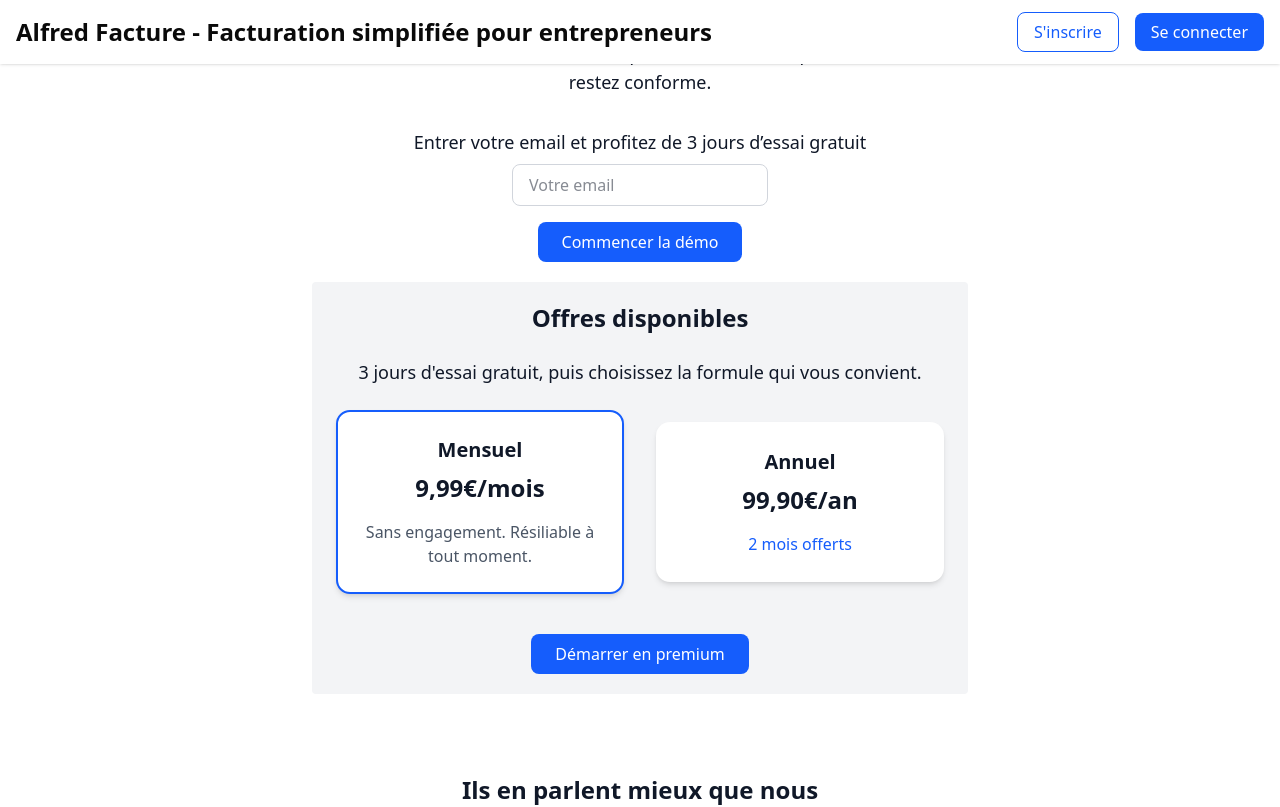
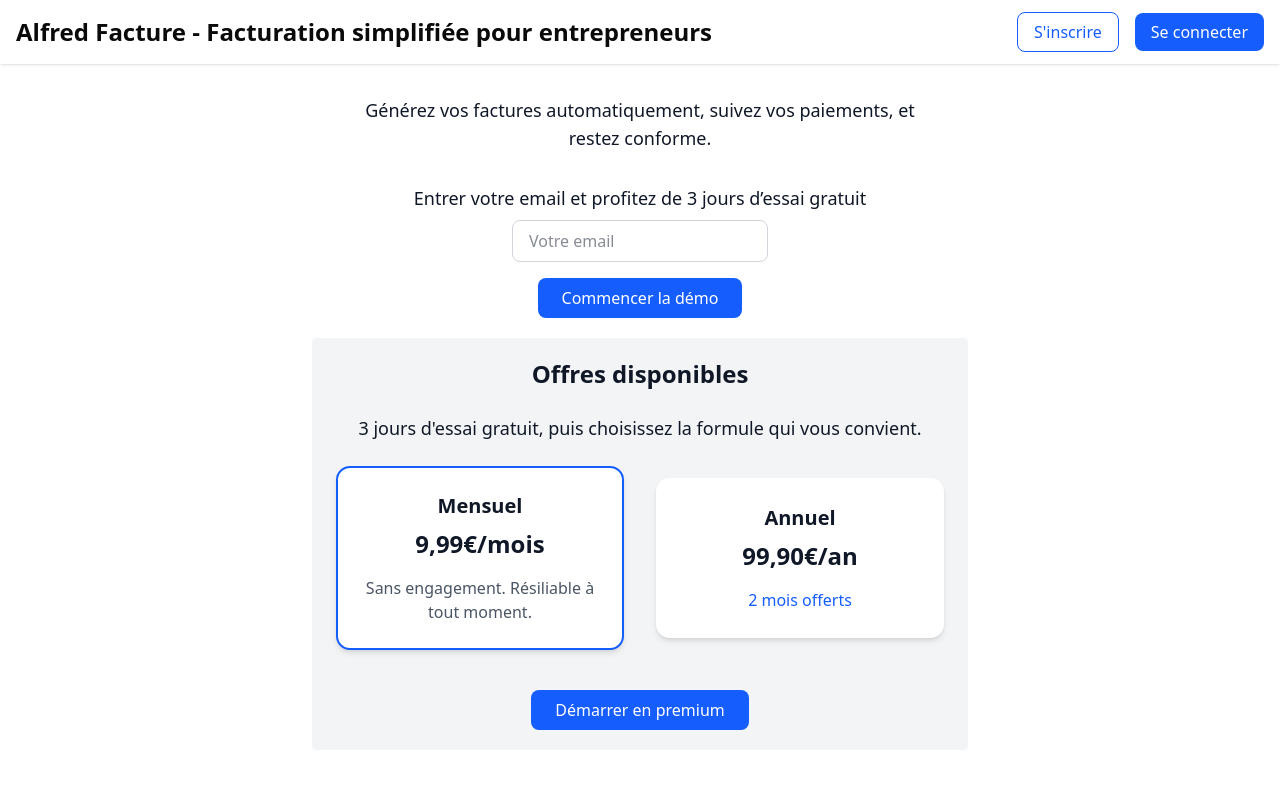
Before and after one commit to Loan69/invoice-app, a Next.js app: page /landing in a window 1280 px wide. Shown: the top 807 px of the page. Built offline with nearby package versions, Linux system fonts and the light colour scheme.

Commit message:
Page de base : landing

```diff
--- a/src/app/landing/page.tsx
+++ b/src/app/landing/page.tsx
@@ -59,7 +59,7 @@
         </nav>
       </header>
 
-      <main className="min-h-screen flex flex-col items-center justify-center px-6 bg-white text-gray-900 pt-10">
+      <main className="min-h-screen flex flex-col items-center justify-center px-6 bg-white text-gray-900 pt-24">
 
         <p className="text-lg mb-8 text-center max-w-xl">
           Générez vos factures automatiquement, suivez vos paiements, et restez conforme.
```
